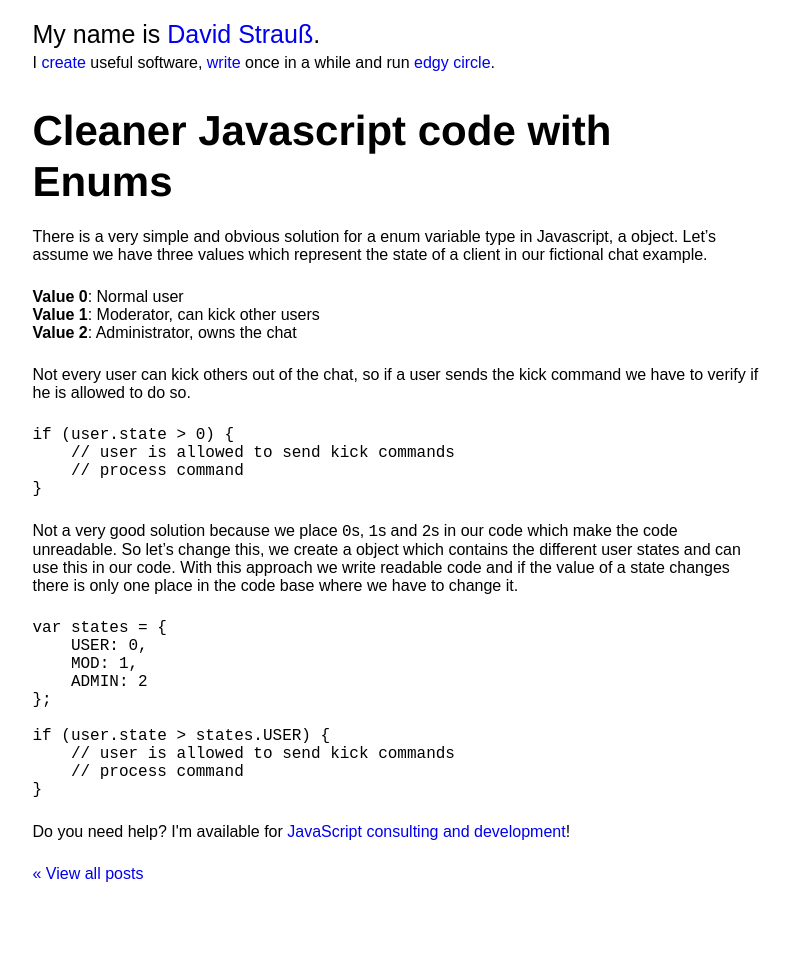
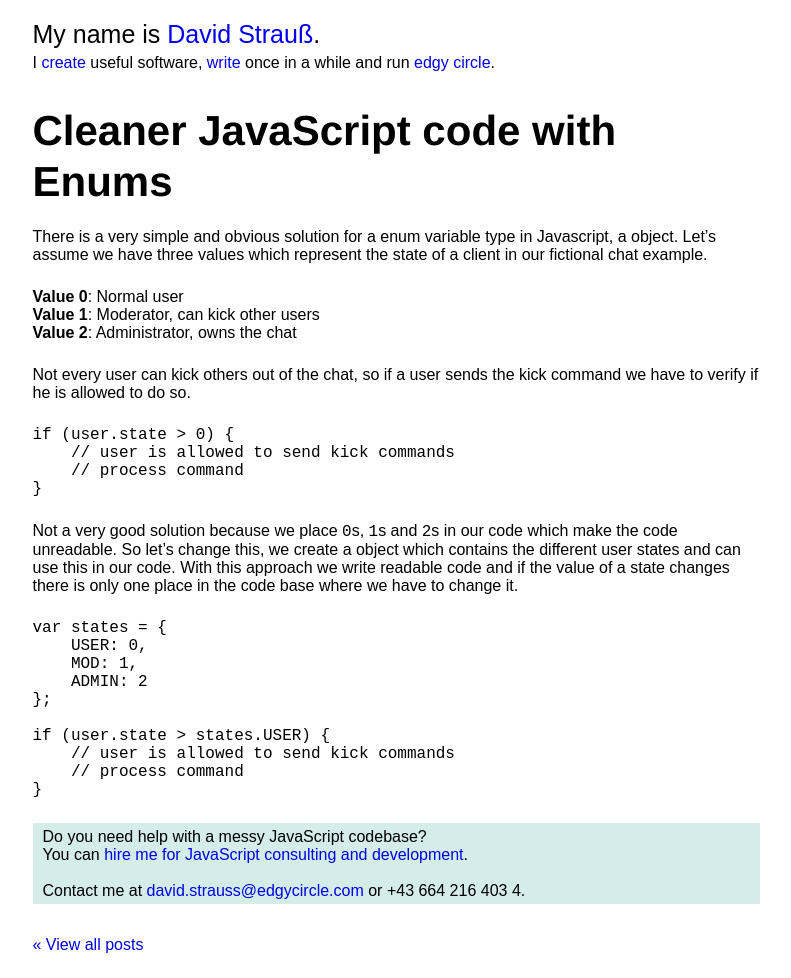
Before and after one commit to stravid/stravid-website, a Jekyll site: the page built from en/_posts/2010-09-30-cleaner-javascript-code-with-enums.html, in a window 1280 px wide. Shown: the whole page, without its empty margins (244-1035 px from the left). Built offline with Jekyll 4.4.1, drawn with Linux system fonts in a browser that asks for light colours; Markdown is read by kramdown in place of the engine named in the settings; comment, search, counter and statistics services are not loaded; before the commit the page ends 907 px from its top, so only the background shows below that.

Commit message:
Add call to action box

```diff
--- a/assets/stylesheets/site.scss
+++ b/assets/stylesheets/site.scss
@@ -125,3 +125,11 @@ ul {
   height: 0px;
   display: block;
 }
+
+.call-to-action {
+  border: 2px solid $cyan;
+  background-color: rgba(42, 161, 152, 0.2);
+  padding: 5px 10px 4px 10px;
+  margin-bottom: 2em;
+  color: $base02;
+}
--- a/en/_posts/2010-09-30-cleaner-javascript-code-with-enums.html
+++ b/en/_posts/2010-09-30-cleaner-javascript-code-with-enums.html
@@ -1,6 +1,6 @@
 ---
 layout: english_post
-title: Cleaner Javascript code with Enums
+title: Cleaner JavaScript code with Enums
 ---
 <p>
 There is a very simple and obvious solution for a enum variable type in Javascript, a object.
@@ -41,4 +41,8 @@ if (user.state &gt; states.USER) {
 </pre>
 </p>
 
-<p>Do you need help? I'm available for <a href="/javascript-consulting-and-development/">JavaScript consulting and development</a>!</p>
+<div class="call-to-action">
+  Do you need help with a messy JavaScript codebase?<br>
+  You can <a href="/javascript-consulting-and-development/">hire me for JavaScript consulting and development</a>.<br><br>
+  Contact me at <a href="mailto:david.strauss@edgycircle.com">david.strauss@edgycircle.com</a> or +43 664 216 403 4.
+</div>
```
Also changed, not shown: de/_posts/2013-01-27-emberjs-lernen.md (+6 -0 lines).
